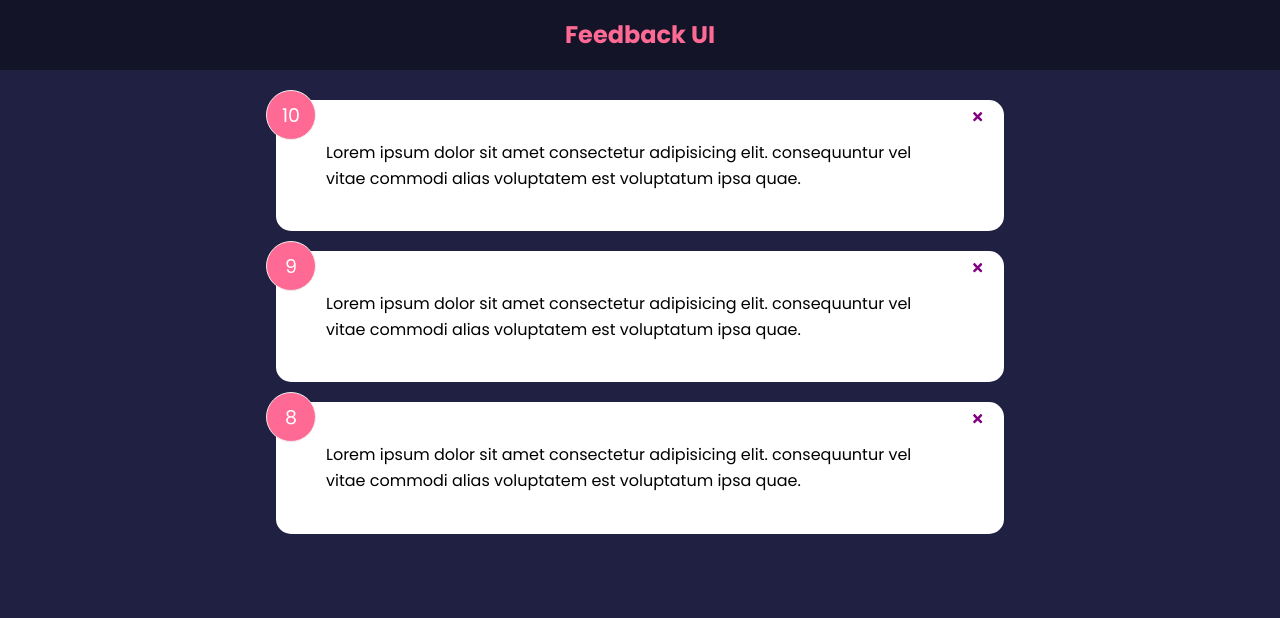
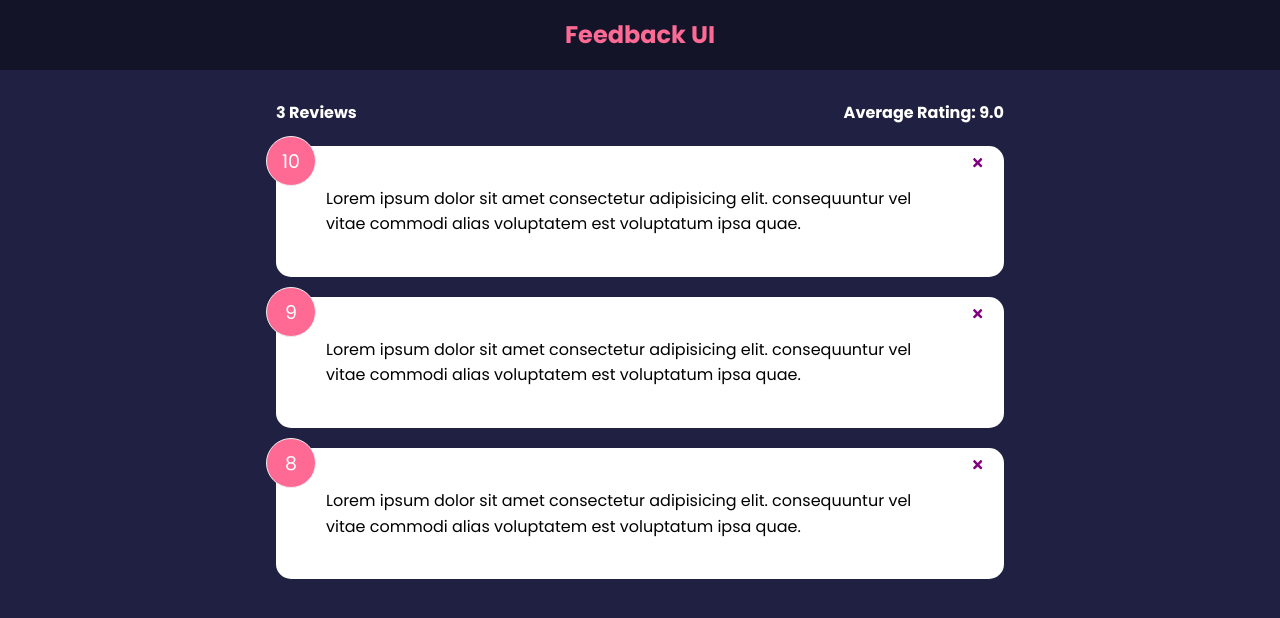
Before and after one commit to berkaycirak/Feedback-App, a React (Create React App) app: page / in a window 1280 px wide. Shown: the top 618 px of the page. Built offline with nearby package versions, Linux system fonts and the light colour scheme.

Commit message:
Third Commit

```diff
--- a/src/App.js
+++ b/src/App.js
@@ -1,15 +1,24 @@
+import { useState } from 'react';
 import Header from './components/Header';
-
+import FeedbackStats from './components/FeedbackStats';
 import FeedbackList from './components/FeedbackList';
 import FeedbackData from './data/FeedbackData';
 
 function App() {
-  const feedback = FeedbackData;
+  const [feedback, setFeedback] = useState(FeedbackData);
+
+  const deleteFeedback = (id) => {
+    if (window.confirm('Are you sure you want to delete ?')) {
+      const newArray = feedback.filter((item) => item.id !== id);
+      setFeedback(newArray);
+    }
+  };
   return (
     <>
       <Header />
       <div className='container'>
-        <FeedbackList feedback={feedback} />
+        <FeedbackStats feedback={feedback} />
+        <FeedbackList feedback={feedback} handleDelete={deleteFeedback} />
       </div>
     </>
   );
--- a/src/components/FeedbackItem.jsx
+++ b/src/components/FeedbackItem.jsx
@@ -2,11 +2,11 @@ import { FaTimes } from 'react-icons/fa';
 import Card from './shared/Card';
 import PropTypes from 'prop-types';
 
-function FeedbackItem({ item }) {
+function FeedbackItem({ item, handleDelete }) {
   return (
     <Card>
       <div className='num-display'>{item.rating}</div>
-      <button className='close'>
+      <button onClick={() => handleDelete(item.id)} className='close'>
         <FaTimes color='purple' />
       </button>
       <div className='text-display'>{item.text}</div>
--- a/src/components/FeedbackList.jsx
+++ b/src/components/FeedbackList.jsx
@@ -1,16 +1,14 @@
 import FeedbackItem from './FeedbackItem';
 import PropTypes from 'prop-types';
 
-function FeedbackList({ feedback }) {
+function FeedbackList({ feedback, handleDelete }) {
   return (
     <div>
-      {feedback.map((item) => {
-        return (
-          <div key={item.id}>
-            <FeedbackItem item={item} />
-          </div>
-        );
-      })}
+      {feedback.map((item) => (
+        <FeedbackItem key={item.id} item={item} handleDelete={handleDelete} />
+      ))}
+
+      {feedback.length === 0 && 'No Feedback Yet!'}
     </div>
   );
 }
--- /dev/null
+++ b/src/components/FeedbackStats.jsx
@@ -0,0 +1,23 @@
+import PropTypes from 'prop-types';
+
+function FeedbackStats({ feedback }) {
+  // Calculate ratings average
+  let average =
+    feedback.reduce((acc, cur) => {
+      return acc + cur.rating;
+    }, 0) / feedback.length;
+
+  average = average.toFixed(1);
+
+  return (
+    <div className='feedback-stats'>
+      <h4>{feedback.length} Reviews</h4>
+      <h4>Average Rating: {isNaN(average) ? 0 : average}</h4>
+    </div>
+  );
+}
+
+FeedbackStats.propTypes = {
+  feedback: PropTypes.array.isRequired,
+};
+export default FeedbackStats;
```
